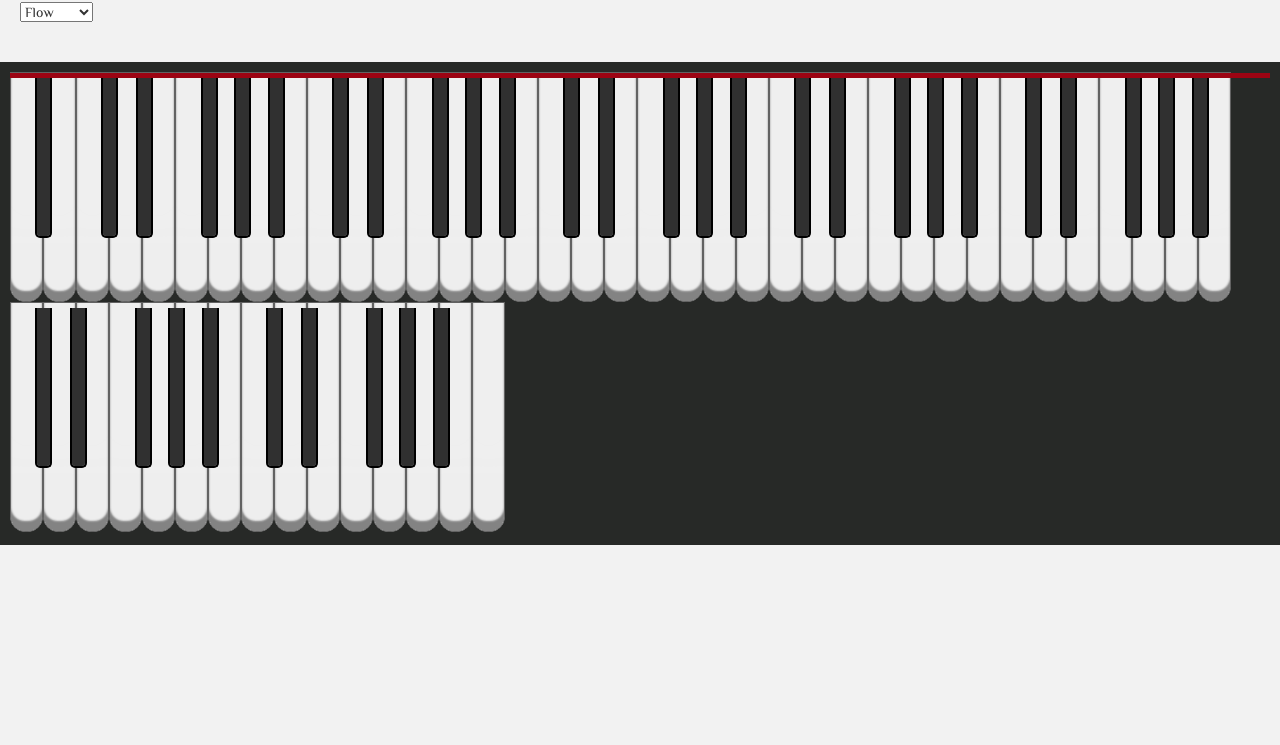
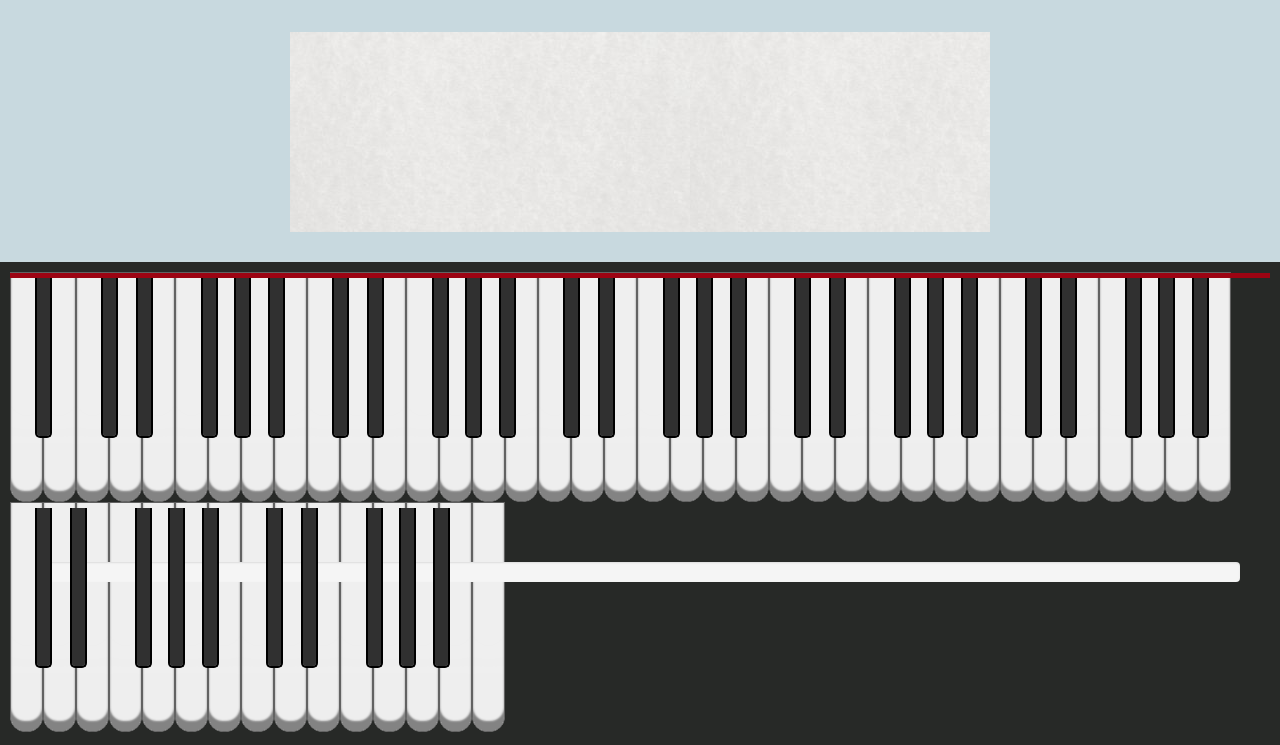
Before and after one commit to rthewitt/SynTonic, a website: page static/app/index.html in a window 1280 px wide. Shown: the part 88-833 px from the top of the page. Before the commit the page ends 800 px from the top, so only its background shows below. Drawn offline with Linux system fonts and the light colour scheme.

Commit message:
page layout changes, stll ugly

```diff
--- a/static/app/css/app.css
+++ b/static/app/css/app.css
@@ -1,7 +1,7 @@
 html, body {
 	height: 100%;
 	font-family: Philosopher, Tahoma;
-    background-color: #F2F2F2;
+    background-color: #C8D9DF;
 }
 
 body {
@@ -34,6 +34,17 @@ nav.right {
     margin-right: 5px;
 }
 
+.sheet-music {
+    position: absolute;
+    background-image: url(../img/parchment-paper-white.jpg);
+    top: 120px;
+    height: 200px;
+    width: 700px;
+    left: 50%;
+    margin-left: -350px;
+    text-align: center;
+}
+
 #scoreboard {
     color: red;
     font-size: 48px;
@@ -42,8 +53,9 @@ nav.right {
 }
 
 #round-progress {
-    display: block;
-    margin-top: 450px;
-    margin-left: 300px;
+    position: absolute;
+    top: 650px;
+    left: 50%;
+    margin-left: -600px;
     width: 1200px;
 }
--- a/static/app/css/piano.css
+++ b/static/app/css/piano.css
@@ -9,13 +9,18 @@ h1 {
 a {text-decoration: none; color: #000; cursor: pointer;}
 a:hover {color: #FFC0CB;}
 
+#piano-top {
+    display: block;
+    margin-top: 80px;
+    background-color: #98B6C0;
+    height: 400px;
+}
 
 #piano {
     background-color: #272927;
     color: #000000;
     left: 50%;
     margin-left: -50%;
-    margin-top: -200px;
     position: absolute;
     text-align: center;
     top: 350px;
--- a/static/app/index.html
+++ b/static/app/index.html
@@ -30,7 +30,7 @@
   <![endif]-->
 	<nav class="left">
 		<h1>SynTonic</h1>
-        <select id="game-type">
+        <select id="game-type" style="display:none;">
             <option selected="selected" value="0">Flow</option>
             <option value="1">Melody</option>
             <option value="2">Aptitude</option>
@@ -60,9 +60,9 @@
             <button type="button" class="btn btn-default" data-dismiss="modal">Close</button>
             <button type="button" class="btn btn-primary">Save changes</button>
           </div>
-        </div><!-- /.modal-content -->
-      </div><!-- /.modal-dialog -->
-    </div><!-- /.modal -->
+        </div>
+      </div>
+    </div>
 
     <div id="scoreboard"></div>
     <div id="piano">
@@ -551,14 +551,14 @@
             <source src="sounds/effects/buzzer.mp3" type="audio/mpeg"></source>
         </audio>
     </div>
+    <div class="sheet-music">
+        <canvas id="treble-staff" width="600" height="190">
+        </canvas>
+    </div>
     <div id="round-progress">
         <div class="progress">
-          <div id="progress-meter" class="progress-bar progress-bar-success progress-bar-striped" role="progressbar" aria-valuenow="40" aria-valuemin="0" aria-valuemax="100"/ >
+          <div id="progress-meter" class="progress-bar progress-bar-success progress-bar-striped" role="progressbar" aria-valuenow="40" aria-valuemin="0" aria-valuemax="100" />
         </div>
-    </div>
-    <div>
-        <canvas id="treble-staff" width="600" height="190" style="display: block; margin-left: auto; margin-right: auto;">
-        </canvas>
     </div>
 </body>
 </html>
```
Also changed, not shown: static/app/img/parchment-paper-white.jpg (added), static/app/img/parchment-paper.jpg (added).
